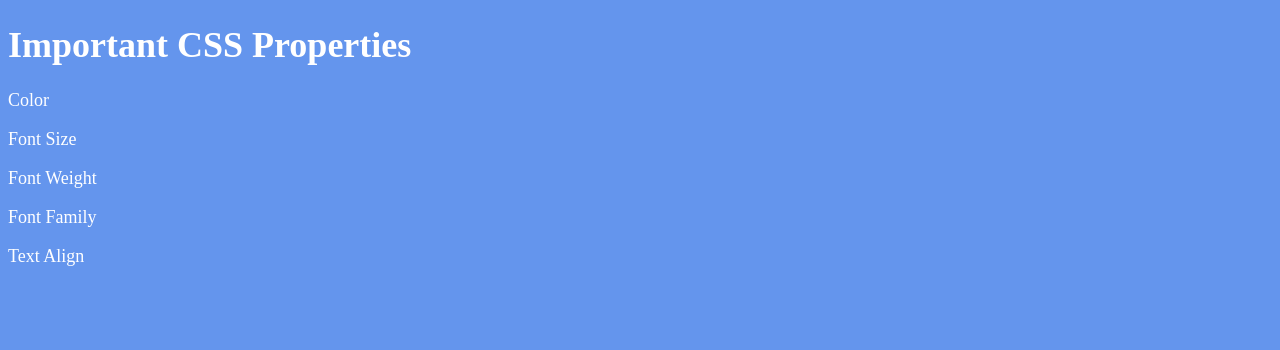
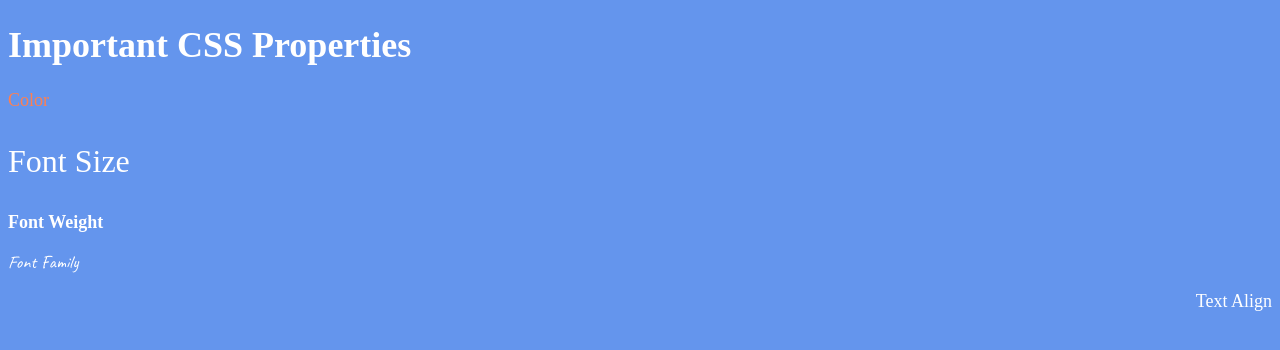
Before and after one commit to K4350/WebDev, a plain HTML site: page Me/6.1+Font+Properties/index.html in a window 1280 px wide. Drawn offline with Linux system fonts and the light colour scheme.

Commit message:
font properties

```diff
--- a/Me/6.1+Font+Properties/index.html
+++ b/Me/6.1+Font+Properties/index.html
@@ -1,9 +1,14 @@
 <!DOCTYPE html>
 <html lang="en">
-
   <head>
-  <meta charset="UTF-8">
+    <meta charset="UTF-8" />
     <title>CSS Properties</title>
+    <link rel="preconnect" href="https://fonts.googleapis.com" />
+    <link rel="preconnect" href="https://fonts.gstatic.com" crossorigin />
+    <link
+      href="https://fonts.googleapis.com/css2?family=Caveat&display=swap"
+      rel="stylesheet"
+    />
     <style>
       body {
         background-color: cornflowerblue;
@@ -13,17 +18,42 @@
 
       /* Don't change the CSS above, add Your CSS below */
 
+      html {
+        font-weight: 30px;
+      }
 
+      #color {
+        color: coral;
+      }
+
+      #size {
+        font-size: 2rem;
+      }
+
+      #weight {
+        font-weight: 900;
+      }
+
+      #family {
+            font-family: "Caveat", cursive;
+            font-optical-sizing: auto;
+            font-weight: 400;
+            font-style: normal;
+      }
+
+      #align {
+        text-align: right;
+      }
     </style>
   </head>
 
   <body>
     <h1>Important CSS Properties</h1>
-  <p>Color</p>
-  <p>Font Size</p>
-  <p>Font Weight</p>
-  <p>Font Family</p>
-  <p>Text Align</p>
+    <p id="color">Color</p>
+    <p id="size">Font Size</p>
+    <p id="weight">Font Weight</p>
+    <p id="family">Font Family</p>
+    <p id="align">Text Align</p>
 
     <!-- TODOs
   1. Change the color of <p>Color</p> to "coral" color.
@@ -34,5 +64,4 @@
   5. Change the <p>Text Align</p> to right align.
   6. Change the the root (html element) font size to 30px -->
   </body>
-
 </html>
```
Lines whose indentation alone changed are shown as unchanged.
